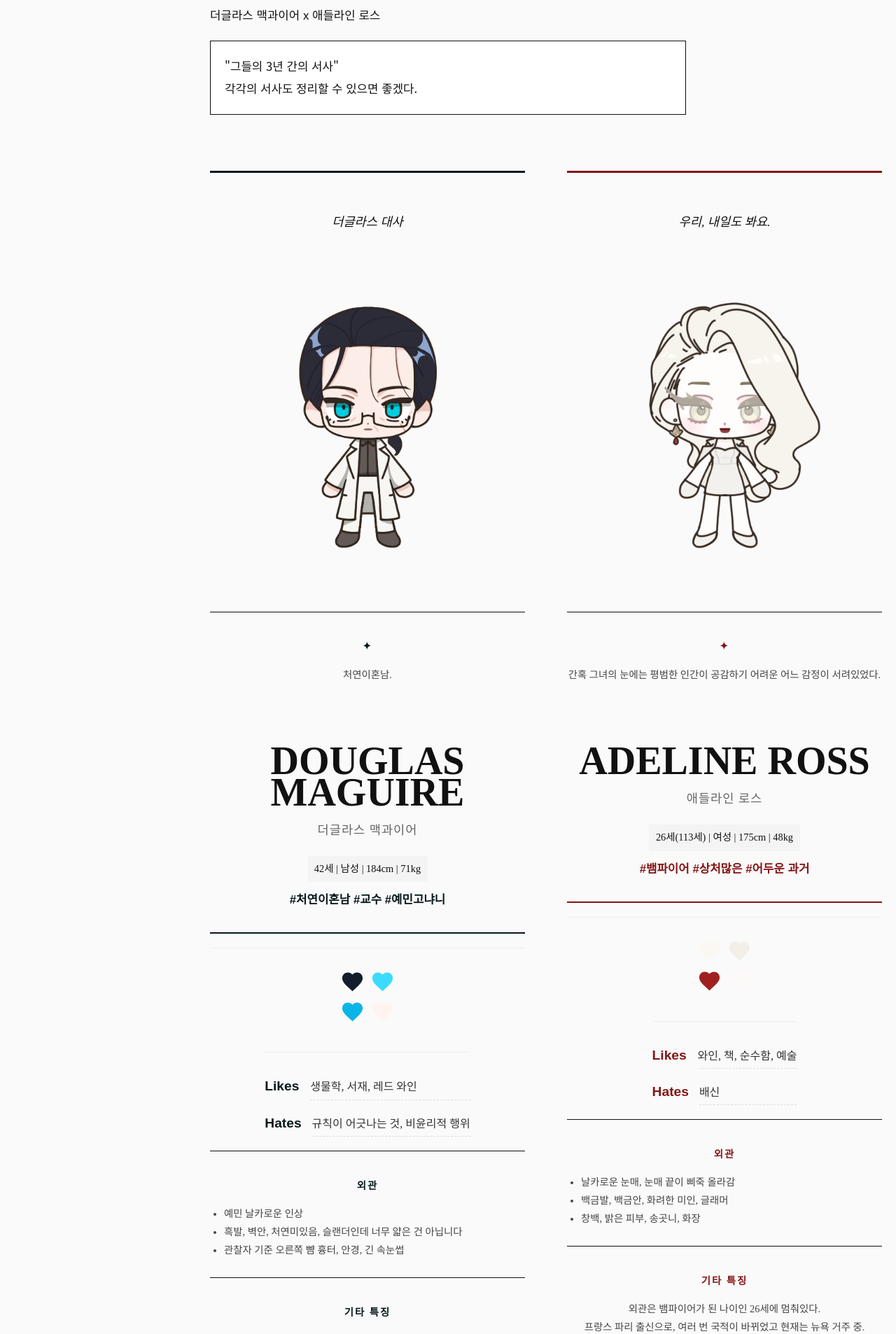
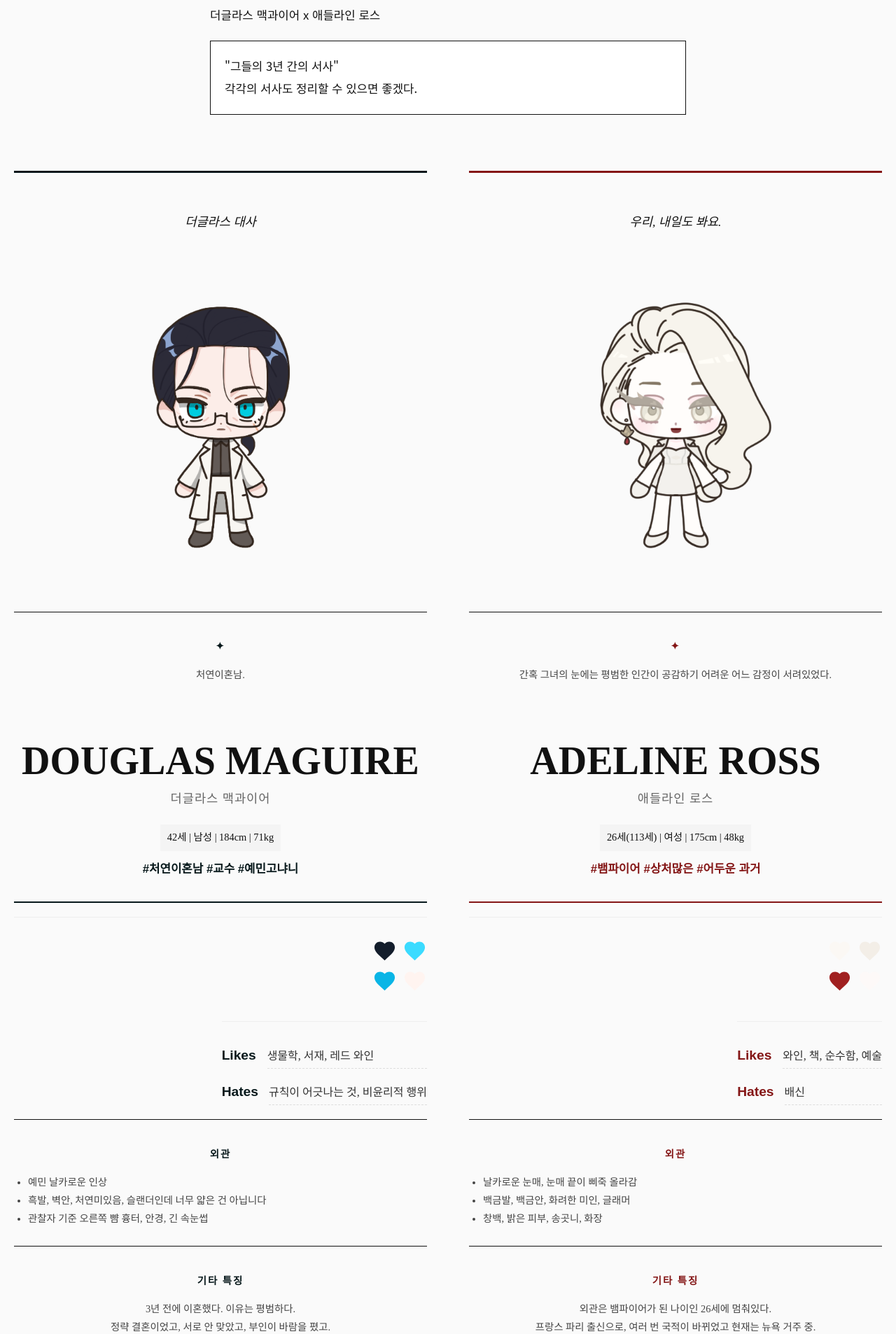
Before and after one commit to narelim/mag-ross-archive, a Jekyll site: the page built from _posts/2025-12-17-original42113.md, in a window 1280 px wide. Shown: the part 526-2432 px from the top of the page at 70% size. Built offline with Jekyll 4.4.1, drawn with Linux system fonts in a browser that asks for light colours; some web fonts are replaced.

Commit message:
Update style.css

```diff
--- a/assets/css/style.css
+++ b/assets/css/style.css
@@ -610,10 +610,23 @@ header { padding: 30px 30px; text-align: center; border-bottom: 1px solid #eee;
 
 .editorial-pair-grid {
     display: flex;
-    gap: 60px;             /* 두 캐릭터 사이 간격 */
-    margin: 80px 0;
-    align-items: stretch;  /* 전체 높이 맞춤 */
+    gap: 60px;
+    align-items: stretch;
+
+    /* 🚨 와이드 브레이크 아웃 (화면 뚫고 나가기) */
+    width: 100vw;              /* 화면 전체 너비 */
+    position: relative;
+    left: 50%;                 /* 왼쪽에서 50% 지점으로 이동 */
+    margin-left: -50vw;        /* 다시 내 너비의 절반만큼 왼쪽으로 당김 -> 결과: 정중앙 */
+
+    padding: 0 20px;           /* 양옆에 최소한의 여백 */
+    box-sizing: border-box;
+    margin-top: 80px;
+    margin-bottom: 80px;
 }
+
+/* (주의) 이 방식은 가로 스크롤이 생길 수 있으니 body에 overflow-x: hidden이 있으면 좋습니다. */
+
 
 /* 2인용 그리드 내부 컨테이너 */
 .editorial-pair-grid .char-sheet-container {
@@ -711,6 +724,7 @@ header { padding: 30px 30px; text-align: center; border-bottom: 1px solid #eee;
 .editorial-pair-grid .sheet-right > :last-child {
     margin-top: auto;
    padding-bottom:20px;
+       align-items: flex-end; /* 이미지를 바닥에 붙임 (발 위치 맞춤) */
 }
 
 /* (나머지 디자인 요소들) */
```
